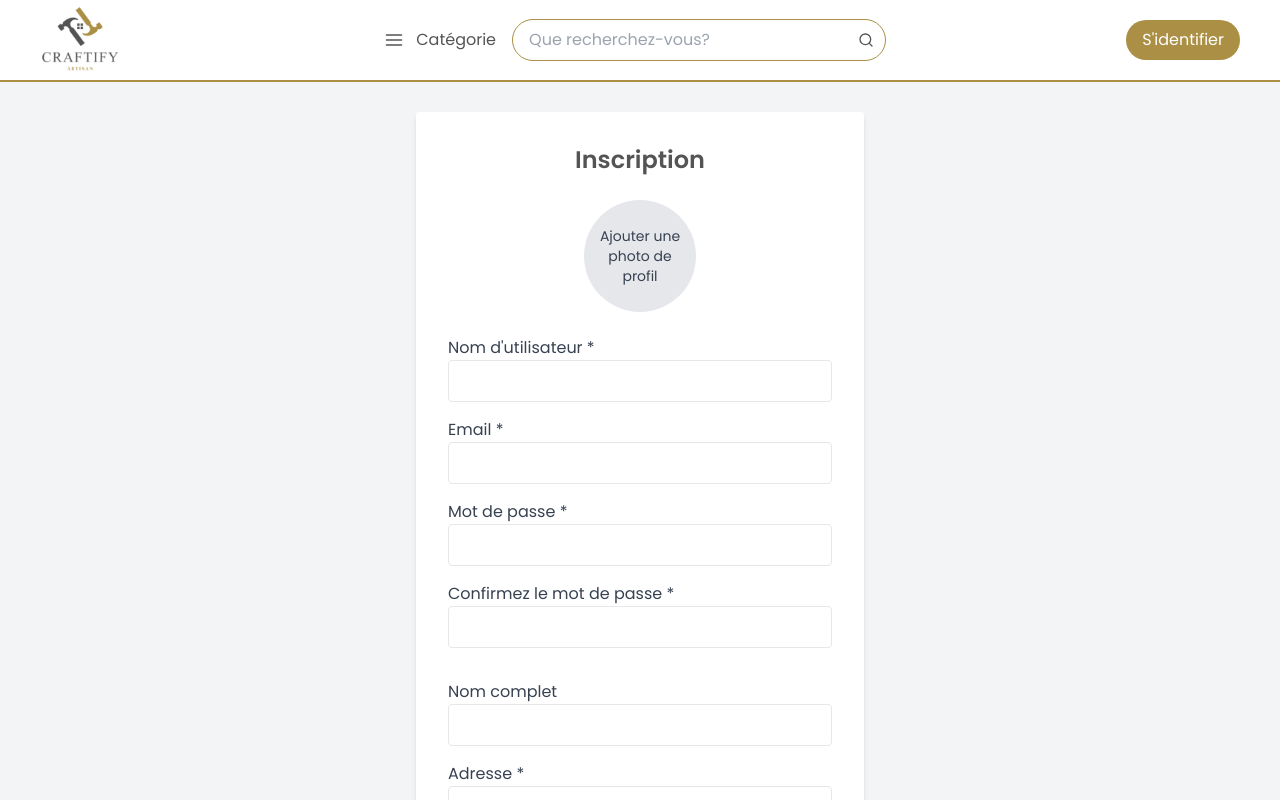
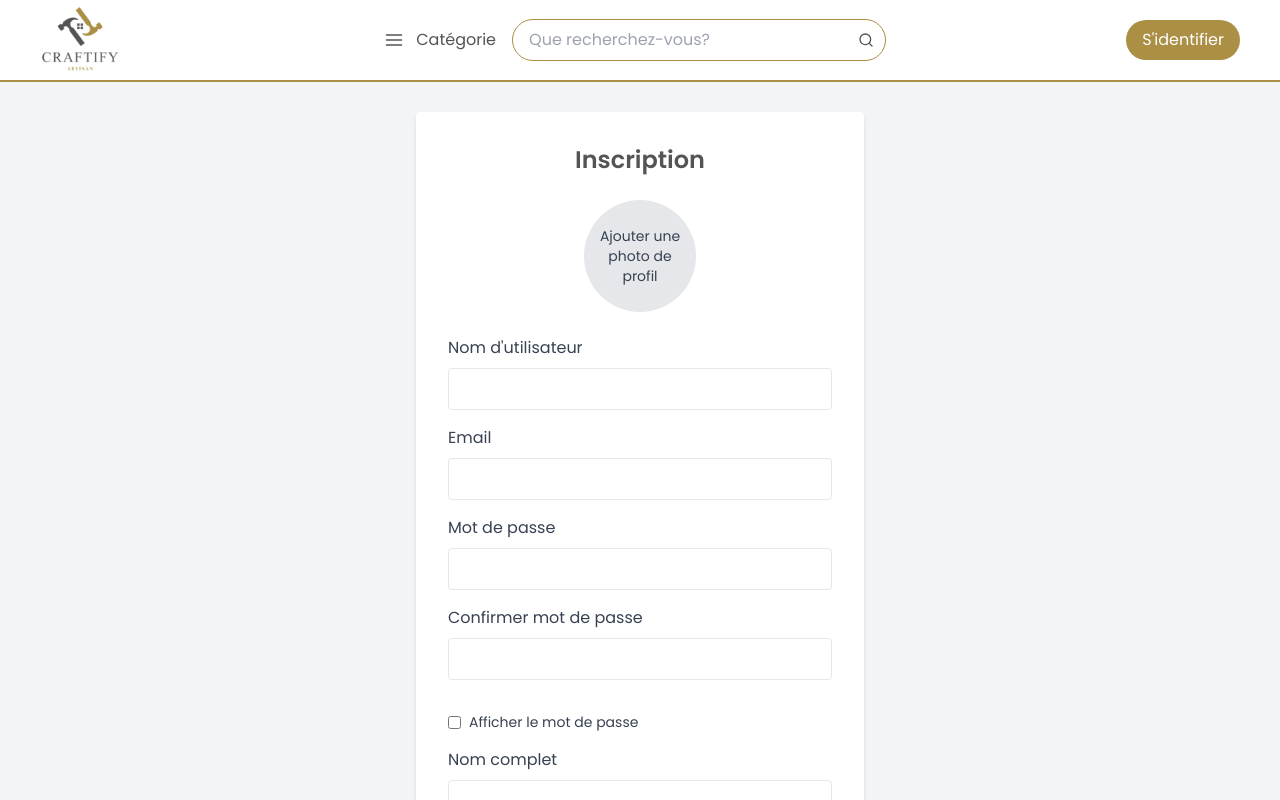
Before and after one commit to YasmineSan/The_Project, a React (Vite) app in the folder client/: page /login in a window 1280 px wide. Both pictures are taken after a click on the element "Créez un compte". Shown: the top 800 px of the page. Built offline with nearby package versions, Linux system fonts and the light colour scheme.

Commit message:
simplified logic for login page

```diff
--- a/client/src/components/loginInscription/FormField.jsx
+++ b/client/src/components/loginInscription/FormField.jsx
@@ -1,8 +1,17 @@
 import React from 'react';
 
-export const FormField = ({ label, type, value, onChange, required }) => (
+const FormField = ({ label, type, value, onChange, required }) => {
+  return (
     <div className="mb-4">
-    <label className="block text-gray-700">{label}{required && ' *'}</label>
+      <label className="block text-gray-700 mb-2">{label}</label>
+      {type === 'textarea' ? (
+        <textarea
+          className="w-full px-3 py-2 border rounded"
+          value={value}
+          onChange={onChange}
+          required={required}
+        />
+      ) : (
         <input
           type={type}
           className="w-full px-3 py-2 border rounded"
@@ -10,7 +19,9 @@ export const FormField = ({ label, type, value, onChange, required }) => (
           onChange={onChange}
           required={required}
         />
+      )}
     </div>
   );
+};
 
 export default FormField;
--- a/client/src/components/loginInscription/LoginSection.jsx
+++ b/client/src/components/loginInscription/LoginSection.jsx
@@ -1,13 +1,47 @@
-import React from 'react';
+import React, { useState } from 'react';
 import { FiEye, FiEyeOff } from 'react-icons/fi';
 import FormField from './FormField';
 
-export const LoginSection = ({ username, setUsername, password, setPassword, showPassword, setShowPassword, handleLogin, error, success, setIsLogin }) => (
+const LoginSection = ({ setIsLogin }) => {
+  const [username, setUsername] = useState('');
+  const [password, setPassword] = useState('');
+  const [showPassword, setShowPassword] = useState(false);
+  const [error, setError] = useState('');
+  const [success, setSuccess] = useState('');
+
+  const handleLogin = () => {
+    fetch('http://4.233.138.141:3001/api/users/login', {
+      method: 'POST',
+      headers: {
+        'Content-Type': 'application/json'
+      },
+      body: JSON.stringify({ username, password })
+    })
+      .then(response => response.json())
+      .then(data => {
+        if (data.token) {
+          localStorage.setItem('authToken', data.token);
+          console.log('Login successful!');
+          setSuccess('Connexion réussie ! Redirection...');
+          setTimeout(() => {
+            window.location.assign('/');
+          }, 2000);
+        } else {
+          setError('Login failed: ' + (data.message || 'Invalid credentials'));
+        }
+      })
+      .catch(error => {
+        console.error('Error:', error);
+        setError('An error occurred. Please try again.');
+      });
+  };
+
+  return (
     <>
       <h2 className="text-2xl font-semibold mb-6 text-center">Connexion</h2>
       {error && <div className="bg-red-100 text-red-700 p-2 mb-4 rounded">{error}</div>}
       {success && <div className="bg-green-100 text-green-700 p-2 mb-4 rounded">{success}</div>}
-    <form onSubmit={(e) => { e.preventDefault(); handleLogin(username, password); }}>
+      <form onSubmit={(e) => { e.preventDefault(); handleLogin(); }}>
         <FormField label="Nom d'utilisateur" type="text" value={username} onChange={(e) => setUsername(e.target.value)} required />
         <div className="mb-6 relative">
           <label className="block text-gray-700">Mot de passe</label>
@@ -41,5 +75,6 @@ export const LoginSection = ({ username, setUsername, password, setPassword, sho
       </div>
     </>
   );
+};
 
 export default LoginSection;
--- a/client/src/components/loginInscription/SignupSection.jsx
+++ b/client/src/components/loginInscription/SignupSection.jsx
@@ -1,13 +1,52 @@
 import React, { useState } from 'react';
 import FormField from './FormField';
 
-const SignupSection = ({
-  username, setUsername, email, setEmail, password, setPassword,
-  confirmPassword, setConfirmPassword, fullName, setFullName, address, setAddress,
-  paypalAddress, setPaypalAddress, bio, setBio, profileImage, handleImageUpload,
-  handleResetImage, showPassword, setShowPassword, handleSignup, error, success, setIsLogin
-}) => {
+const SignupSection = ({ setIsLogin }) => {
+  const [username, setUsername] = useState('');
+  const [email, setEmail] = useState('');
+  const [password, setPassword] = useState('');
+  const [confirmPassword, setConfirmPassword] = useState('');
+  const [fullName, setFullName] = useState('');
+  const [address, setAddress] = useState('');
+  const [paypalAddress, setPaypalAddress] = useState('');
+  const [bio, setBio] = useState('');
+  const [profileImage, setProfileImage] = useState(null);
+  const [showPassword, setShowPassword] = useState(false);
+  const [error, setError] = useState('');
+  const [success, setSuccess] = useState('');
   const [isHovered, setIsHovered] = useState(false);
+
+  const handleSignup = async (e) => {
+    e.preventDefault();
+    if (username && email && password && confirmPassword && password === confirmPassword) {
+      setSuccess('Inscription réussie ! Redirection...');
+      setTimeout(() => {
+        window.location.assign('/');
+      }, 2000);
+    } else {
+      setError('Signup failed: Please fill in all required fields and ensure passwords match');
+    }
+  };
+
+  const handleImageUpload = (e) => {
+    const file = e.target.files[0];
+    if (file) {
+      const allowedTypes = ['image/jpeg', 'image/png'];
+      if (!allowedTypes.includes(file.type)) {
+        setError('Format de fichier non supporté. Veuillez sélectionner une image au format JPEG ou PNG.');
+        return;
+      }
+      const reader = new FileReader();
+      reader.onloadend = () => {
+        setProfileImage(reader.result);
+      };
+      reader.readAsDataURL(file);
+    }
+  };
+
+  const handleResetImage = () => {
+    setProfileImage(null);
+  };
 
   const handleMouseEnter = () => {
     setIsHovered(true);
@@ -34,7 +73,7 @@ const SignupSection = ({
               {isHovered && (
                 <button
                   type="button"
-                  className="absolute  top-0 left-24 w-8 h-8 bg-red-500 text-white rounded-full p-1 transform transition duration-300 hover:scale-110"
+                  className="absolute top-0 left-24 w-8 h-8 bg-red-500 text-white rounded-full p-1 transform transition duration-300 hover:scale-110"
                   onClick={handleResetImage}
                 >
                   X
@@ -57,7 +96,7 @@ const SignupSection = ({
           )}
         </div>
       </div>
-      <form onSubmit={(e) => { e.preventDefault(); handleSignup(e); }} className="space-y-4">
+      <form onSubmit={handleSignup} className="space-y-4">
         <FormField label="Nom d'utilisateur" type="text" value={username} onChange={(e) => setUsername(e.target.value)} required />
         <FormField label="Email" type="email" value={email} onChange={(e) => setEmail(e.target.value)} required />
         <div className="flex flex-wrap">
@@ -65,25 +104,26 @@ const SignupSection = ({
             <FormField label="Mot de passe" type={showPassword ? 'text' : 'password'} value={password} onChange={(e) => setPassword(e.target.value)} required />
           </div>
           <div className="w-full">
-            <FormField label="Confirmez le mot de passe" type={showPassword ? 'text' : 'password'} value={confirmPassword} onChange={(e) => setConfirmPassword(e.target.value)} required />
+            <FormField label="Confirmer mot de passe" type={showPassword ? 'text' : 'password'} value={confirmPassword} onChange={(e) => setConfirmPassword(e.target.value)} required />
           </div>
         </div>
+        <div className="flex items-center mb-6">
+          <input
+            type="checkbox"
+            id="showPassword"
+            className="mr-2"
+            checked={showPassword}
+            onChange={() => setShowPassword(!showPassword)}
+          />
+          <label htmlFor="showPassword" className="text-sm text-gray-700">Afficher le mot de passe</label>
+        </div>
         <FormField label="Nom complet" type="text" value={fullName} onChange={(e) => setFullName(e.target.value)} />
-        <FormField label="Adresse" type="text" value={address} onChange={(e) => setAddress(e.target.value)} required />
-        <FormField label="Adresse PayPal" type="text" value={paypalAddress} onChange={(e) => setPaypalAddress(e.target.value)} />
-        <div className="mb-4">
-          <label className="block text-gray-700">Bio</label>
-          <textarea
-            className="w-full px-3 py-2 border rounded"
-            value={bio}
-            onChange={(e) => setBio(e.target.value)}
-          />
-        </div>
-        <div className="flex justify-center">
-          <button type="submit" className="w-full md:w-auto bg-gold text-white py-2 px-6 rounded border border-gold hover:bg-white hover:text-gold hover:border hover:border-gold">
-            S'inscrire
-          </button>
-        </div>
+        <FormField label="Adresse" type="text" value={address} onChange={(e) => setAddress(e.target.value)} />
+        <FormField label="Adresse PayPal" type="email" value={paypalAddress} onChange={(e) => setPaypalAddress(e.target.value)} />
+        <FormField label="Bio" type="textarea" value={bio} onChange={(e) => setBio(e.target.value)} />
+        <button type="submit" className="w-full bg-gold border border-gold text-white py-2 rounded hover:bg-white hover:text-gold">
+          S'inscrire
+        </button>
       </form>
       <div className="text-center mt-4">
         <p>
--- a/client/src/pages/LoginInscriptionPage.jsx
+++ b/client/src/pages/LoginInscriptionPage.jsx
@@ -4,78 +4,7 @@ import LoginSection from '../components/loginInscription/LoginSection';
 import SignupSection from '../components/loginInscription/SignupSection';
 
 export const LoginInscriptionPage = () => {
-  const [username, setUsername] = useState('');
-  const [password, setPassword] = useState('');
-  const [email, setEmail] = useState('');
-  const [confirmPassword, setConfirmPassword] = useState('');
-  const [fullName, setFullName] = useState('');
-  const [address, setAddress] = useState('');
-  const [paypalAddress, setPaypalAddress] = useState('');
-  const [bio, setBio] = useState('');
-  const [profileImage, setProfileImage] = useState(null);
-  const [error, setError] = useState('');
-  const [success, setSuccess] = useState('');
-  const [showPassword, setShowPassword] = useState(false);
   const [isLogin, setIsLogin] = useState(true);
-
-  const handleLogin = (username, password) => {
-    fetch('http://4.233.138.141:3001/api/users/login', {
-      method: 'POST',
-      headers: {
-        'Content-Type': 'application/json'
-      },
-      body: JSON.stringify({ username, password })
-    })
-    .then(response => response.json())
-    .then(data => {
-      if (data.token) {
-        localStorage.setItem('authToken', data.token);
-        console.log('Login successful!');
-        setSuccess('Connexion réussie ! Redirection...');
-        setTimeout(() => {
-          window.location.assign('/');  // Redirection directe vers la page d'accueil
-        }, 2000);  // Délai de 2 secondes avant la redirection
-      } else {
-        setError('Login failed: ' + (data.message || 'Invalid credentials'));
-      }
-    })
-    .catch(error => {
-      console.error('Error:', error);
-      setError('An error occurred. Please try again.');
-    });
-  };
-
-  const handleSignup = async (e) => {
-    e.preventDefault();
-    if (username && email && password && confirmPassword && password === confirmPassword) {
-      setSuccess('Inscription réussie ! Redirection...');
-      setTimeout(() => {
-        window.location.assign('/');  // Redirection directe vers la page d'accueil
-      }, 2000);  // Délai de 2 secondes avant la redirection
-    } else {
-      setError('Signup failed: Please fill in all required fields and ensure passwords match');
-    }
-  };
-
-  const handleImageUpload = (e) => {
-    const file = e.target.files[0];
-    if (file) {
-      const allowedTypes = ['image/jpeg', 'image/png'];
-      if (!allowedTypes.includes(file.type)) {
-        setError('Format de fichier non supporté. Veuillez sélectionner une image au format JPEG ou PNG.');
-        return;
-      }
-      const reader = new FileReader();
-      reader.onloadend = () => {
-        setProfileImage(reader.result);
-      };
-      reader.readAsDataURL(file);
-    }
-  };
-
-  const handleResetImage = () => {
-    setProfileImage(null);
-  };
 
   return (
     <main className="pt-28 mx-auto py-16 min-h-[820px] flex items-center justify-center bg-gray-100">
@@ -87,46 +16,9 @@ export const LoginInscriptionPage = () => {
           transition={{ duration: 0.3 }}
         >
           {isLogin ? (
-            <LoginSection
-              username={username}
-              setUsername={setUsername}
-              password={password}
-              setPassword={setPassword}
-              showPassword={showPassword}
-              setShowPassword={setShowPassword}
-              handleLogin={handleLogin}
-              error={error}
-              success={success}
-              setIsLogin={setIsLogin}
-            />
+            <LoginSection setIsLogin={setIsLogin} />
           ) : (
-            <SignupSection
-              username={username}
-              setUsername={setUsername}
-              email={email}
-              setEmail={setEmail}
-              password={password}
-              setPassword={setPassword}
-              confirmPassword={confirmPassword}
-              setConfirmPassword={setConfirmPassword}
-              fullName={fullName}
-              setFullName={setFullName}
-              address={address}
-              setAddress={setAddress}
-              paypalAddress={paypalAddress}
-              setPaypalAddress={setPaypalAddress}
-              bio={bio}
-              setBio={setBio}
-              profileImage={profileImage}
-              handleImageUpload={handleImageUpload}
-              handleResetImage={handleResetImage}
-              showPassword={showPassword}
-              setShowPassword={setShowPassword}
-              handleSignup={handleSignup}
-              error={error}
-              success={success}
-              setIsLogin={setIsLogin}
-            />
+            <SignupSection setIsLogin={setIsLogin} />
           )}
         </motion.div>
       </div>
```
Lines whose indentation alone changed are shown as unchanged.
